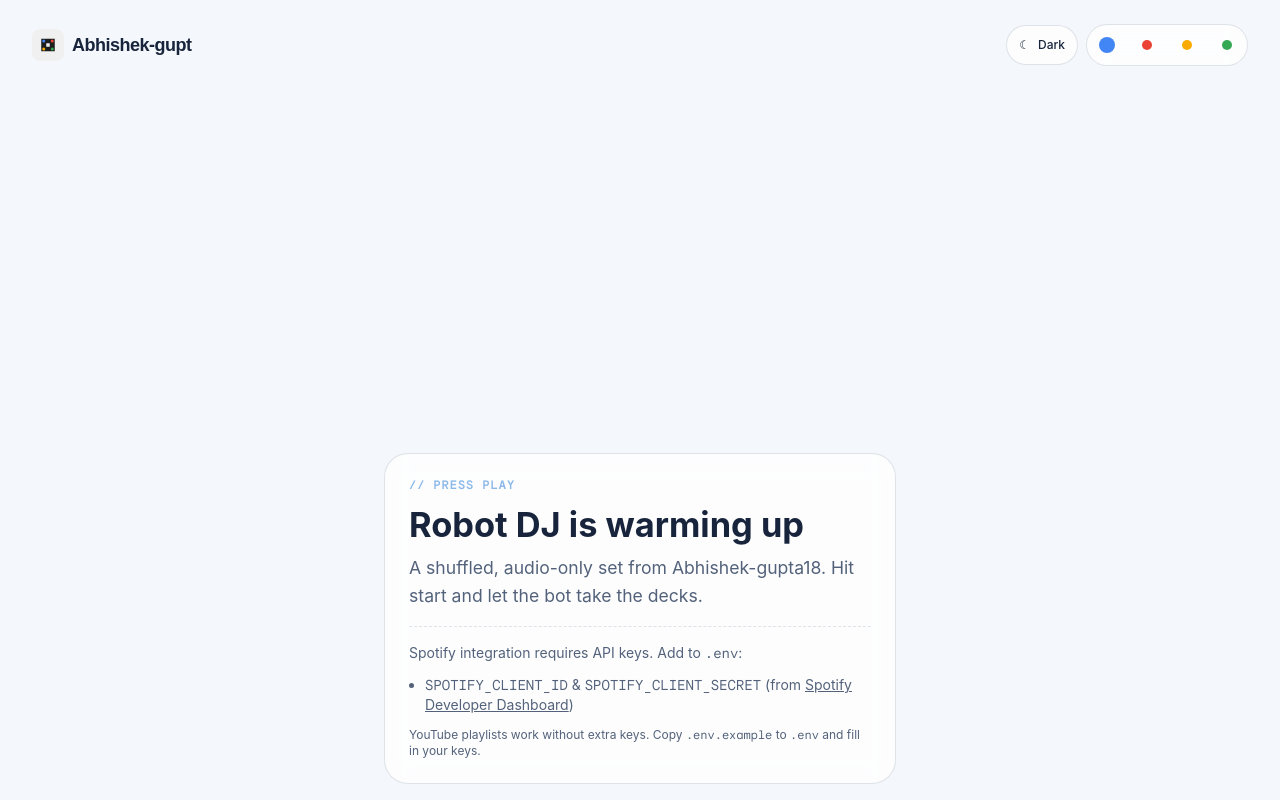
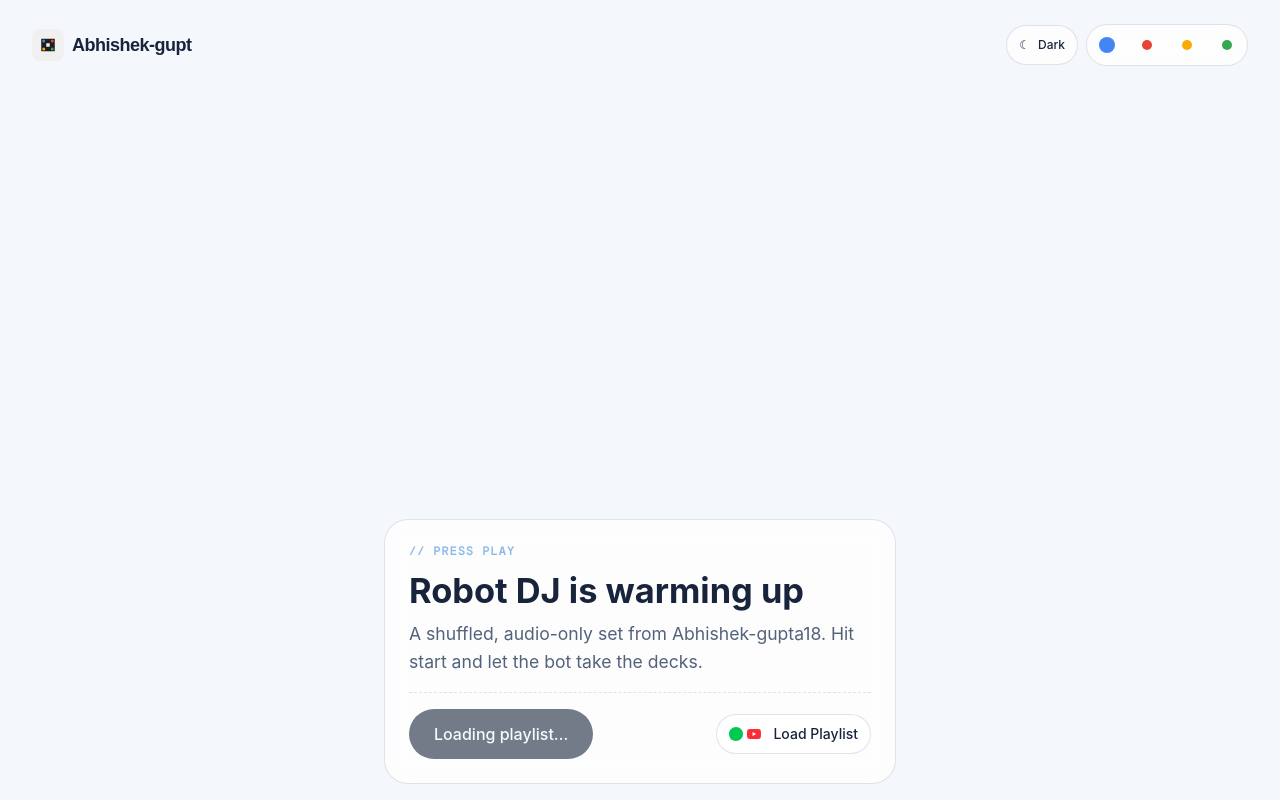
Before and after one commit to Abhishek-gupta18/DJ-robot, a React (Vite) app: page / in a window 1280 px wide. Built offline with nearby package versions, Linux system fonts and the light colour scheme; no server answers; a web font is replaced by a local one.

Commit message:
Remove API key requirements: YouTube playlists work without keys

```diff
--- a/src/components/StartOverlay.tsx
+++ b/src/components/StartOverlay.tsx
@@ -5,8 +5,6 @@ import { ArrowRight, SpotifyIcon, YouTubeIcon } from './Icons';
 import {
   fetchPlaylistTracks,
   searchYouTubeBatch,
-  hasSpotifyCredentials,
-  hasYouTubeApiKey,
   clearTokenCache
 } from '../lib/spotify';
 import { detectPlaylistType, extractPlaylistId, getPlaceholderForType, type PlaylistType } from '../lib/playlist-detector';
@@ -23,9 +21,6 @@ const item: Variants = {
   hidden: { opacity: 0, y: 10 },
   show: { opacity: 1, y: 0, transition: { duration: 0.45, ease: EASE } },
 };
-
-const credentialsConfigured = hasSpotifyCredentials();
-const youtubeConfigured = hasYouTubeApiKey();
 
 function getPlaylistIcon(type: PlaylistType) {
   switch (type) {
@@ -63,18 +58,6 @@ export function StartOverlay({ player }: { player: PlayerApi }) {
     if (!playlistId) {
       setPlaylistError(`Invalid ${type === 'spotify' ? 'Spotify' : 'YouTube'} playlist URL`);
       return;
-    }
-
-    // For Spotify: need both Spotify creds and YouTube API key
-    if (type === 'spotify') {
-      if (!credentialsConfigured) {
-        setPlaylistError('Spotify credentials not configured. Add SPOTIFY_CLIENT_ID and SPOTIFY_CLIENT_SECRET to .env');
-        return;
-      }
-      if (!youtubeConfigured) {
-        setPlaylistError('YouTube API key not configured. Add YOUTUBE_API_KEY to .env');
-        return;
-      }
     }
 
     setPlaylistLoading(true);
@@ -167,21 +150,6 @@ export function StartOverlay({ player }: { player: PlayerApi }) {
             <p className="font-mono text-sm" style={{ color: 'var(--halftone-red)' }}>
               {`// ${player.error}`}
             </p>
-          ) : !credentialsConfigured || !youtubeConfigured ? (
-            <div className="space-y-3">
-              <p className="text-sm text-muted">
-                Spotify integration requires API keys. Add to <code className="font-mono">.env</code>:
-              </p>
-              <ul className="text-sm text-muted space-y-1 pl-4 list-disc">
-                {!credentialsConfigured && (
-                  <li><code className="font-mono">SPOTIFY_CLIENT_ID</code> & <code className="font-mono">SPOTIFY_CLIENT_SECRET</code> (from <a href="https://developer.spotify.com/dashboard" target="_blank" rel="noopener" className="underline">Spotify Developer Dashboard</a>)</li>
-                )}
-                {!youtubeConfigured && (
-                  <li><code className="font-mono">YOUTUBE_API_KEY</code> (from <a href="https://console.cloud.google.com/apis/credentials" target="_blank" rel="noopener" className="underline">Google Cloud Console</a>)</li>
-                )}
-              </ul>
-              <p className="text-xs text-muted">YouTube playlists work without extra keys. Copy <code className="font-mono">.env.example</code> to <code className="font-mono">.env</code> and fill in your keys.</p>
-            </div>
           ) : showPlaylistInput ? (
             <form onSubmit={handleSubmit} className="space-y-3">
               <div className="flex items-center gap-2">
--- a/src/lib/spotify.ts
+++ b/src/lib/spotify.ts
@@ -1,8 +1,7 @@
 let tokenCache: { token: string; expiresAt: number } | null = null;
 
-const SPOTIFY_CLIENT_ID = import.meta.env.SPOTIFY_CLIENT_ID;
-const SPOTIFY_CLIENT_SECRET = import.meta.env.SPOTIFY_CLIENT_SECRET;
-const YOUTUBE_API_KEY = import.meta.env.YOUTUBE_API_KEY;
+const SPOTIFY_CLIENT_ID = import.meta.env.SPOTIFY_CLIENT_ID || '';
+const SPOTIFY_CLIENT_SECRET = import.meta.env.SPOTIFY_CLIENT_SECRET || '';
 
 export function extractPlaylistId(url: string): string | null {
   const match = url.match(/playlist\/([a-zA-Z0-9]+)/);
@@ -18,7 +17,7 @@ export function hasSpotifyCredentials(): boolean {
 }
 
 export function hasYouTubeApiKey(): boolean {
-  return !!YOUTUBE_API_KEY;
+  return true;
 }
 
 async function getAccessToken(): Promise<string> {
@@ -102,14 +101,9 @@ export function createSearchQuery(track: SpotifyTrack): string {
 }
 
 export async function searchYouTube(query: string): Promise<string | null> {
-  if (!YOUTUBE_API_KEY) {
-    console.warn('YouTube API key not configured');
-    return null;
-  }
-
   const encodedQuery = encodeURIComponent(query);
   const response = await fetch(
-    `https://www.googleapis.com/youtube/v3/search?part=snippet&type=video&q=${encodedQuery}&maxResults=1&key=${YOUTUBE_API_KEY}`
+    `https://www.googleapis.com/youtube/v3/search?part=snippet&type=video&q=${encodedQuery}&maxResults=1`
   );
 
   if (!response.ok) return null;
```
